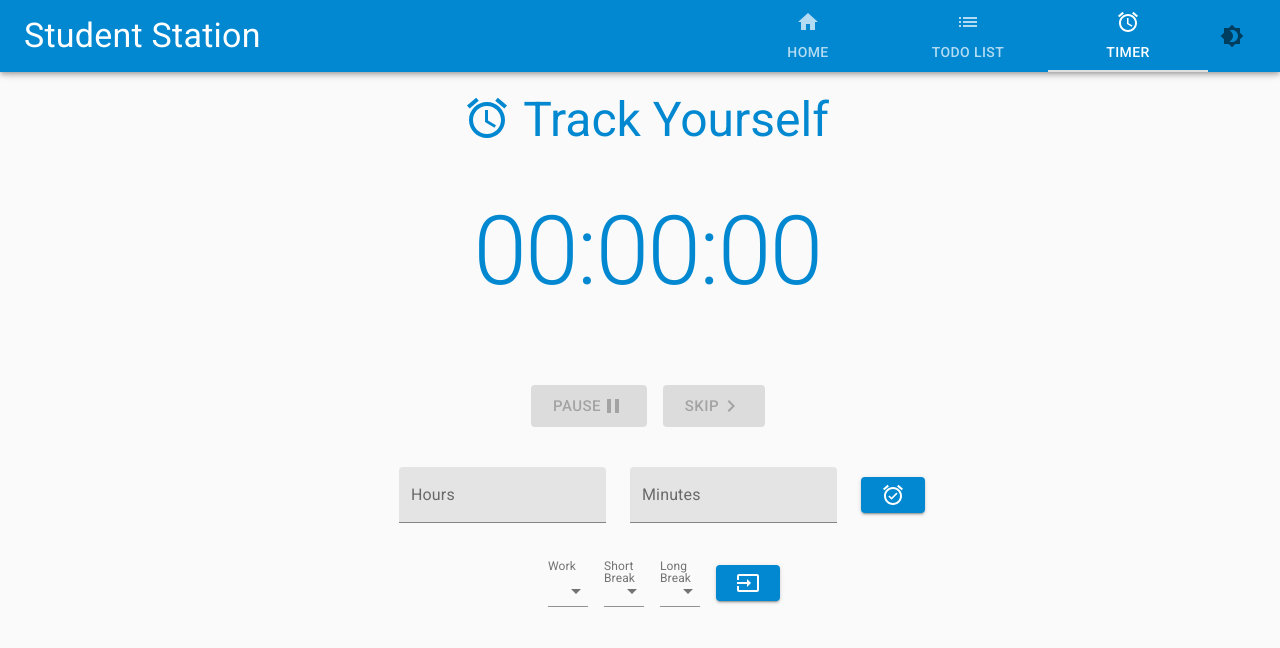
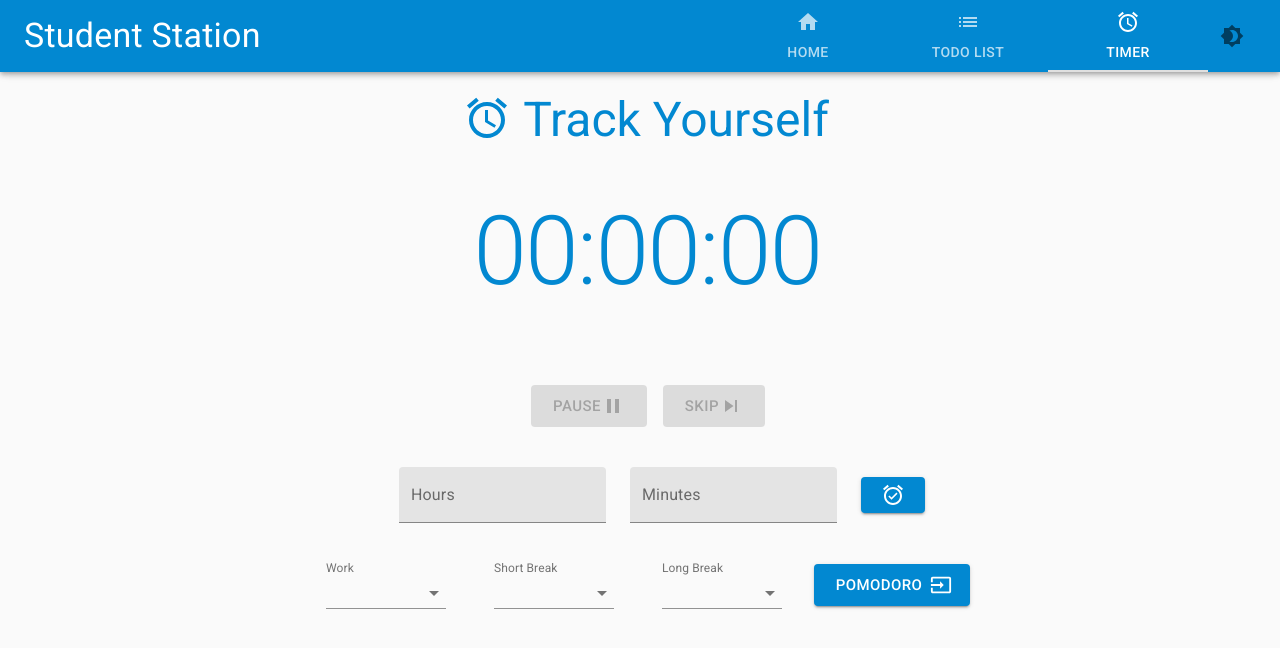
Before and after one commit to saad-afridi/StudentStation, a React (Create React App) app: page / in a window 1280 px wide. Both pictures are taken after a click on the tab "TIMER". Shown: the top 648 px of the page. Built offline with nearby package versions, Linux system fonts and the light colour scheme.

Commit message:
Styling timer components

```diff
--- a/src/components/Timer/SetPomodoro.js
+++ b/src/components/Timer/SetPomodoro.js
@@ -11,9 +11,10 @@ import { withStyles } from '@material-ui/styles';
 import PropTypes from 'prop-types';
 
 const styles = theme => ({
-    root: {
+    formControl: {
         margin: theme.spacing(2),
-        minWidth: 500,
+        fullWidth: true,
+        minWidth: 120,
     }
 })
 
@@ -49,7 +50,7 @@ class SetPomodoro extends React.Component {
             <Grid container spacing={2} direction="row" justify="center" alignItems="center"
             className={classes.root}>
                 <Grid item>
-                    <FormControl variant="standard">
+                    <FormControl variant="standard" className={classes.formControl}>
                         <InputLabel id="set-work-time">Work</InputLabel>
                         <Select id="set-work" value={this.state.work} onChange={this.updateWork}>
                             {
@@ -63,7 +64,7 @@ class SetPomodoro extends React.Component {
                     </FormControl>
                 </Grid>
                 <Grid item>
-                    <FormControl variant="standard">
+                    <FormControl variant="standard" className={classes.formControl}>
                         <InputLabel id="set-long-break">Short Break</InputLabel>
                         <Select id="set-work" value={this.state.shortBreak} onChange={this.updateBreak}>
                             {
@@ -77,7 +78,7 @@ class SetPomodoro extends React.Component {
                     </FormControl>
                 </Grid>
                 <Grid item>
-                    <FormControl variant="standard">
+                    <FormControl variant="standard" className={classes.formControl}>
                         <InputLabel id="set-short-break">Long Break</InputLabel>
                         <Select id="set-work" value={this.state.longBreak} onChange={this.updateLongBreak}>
                             {
@@ -91,8 +92,9 @@ class SetPomodoro extends React.Component {
                     </FormControl>
                 </Grid>
                 <Grid item>
-                    <Button variant="contained" color="primary" onClick={this.submitPom}>
-                        <InputIcon />
+                    <Button variant="contained" color="primary" size="large"
+                    onClick={this.submitPom} endIcon={<InputIcon />}>
+                    Pomodoro
                     </Button>
                 </Grid>
             </Grid>
--- a/src/pages/Timer.js
+++ b/src/pages/Timer.js
@@ -13,7 +13,7 @@ import {Typography, Container, Grid,
 import AccessAlarmIcon from '@material-ui/icons/AccessAlarm';
 import PlayIcon from '@material-ui/icons/PlayArrow';
 import PauseIcon from '@material-ui/icons/Pause'
-import NavigateNextIcon from '@material-ui/icons/NavigateNext';
+import SkipNextIcon from '@material-ui/icons/SkipNext';
 
 // Theme and Styling
 import { withStyles } from '@material-ui/styles';
@@ -79,7 +79,7 @@ class TimerPage extends React.Component {
                 <Grid item>
                     <Button color="primary" size="large" variant="contained"
                     onClick={this.nextSession} disabled={!pomOn}>
-                        Skip <NavigateNextIcon />
+                        Skip <SkipNextIcon />
                     </Button>
                 </Grid>
             </Grid>
```
